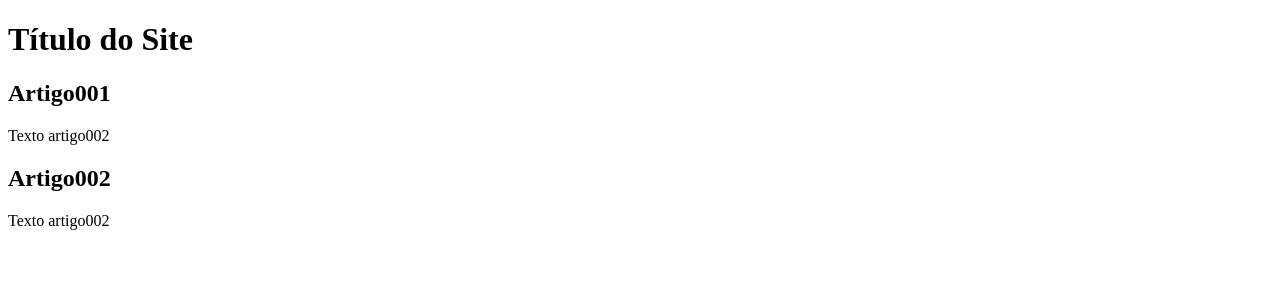
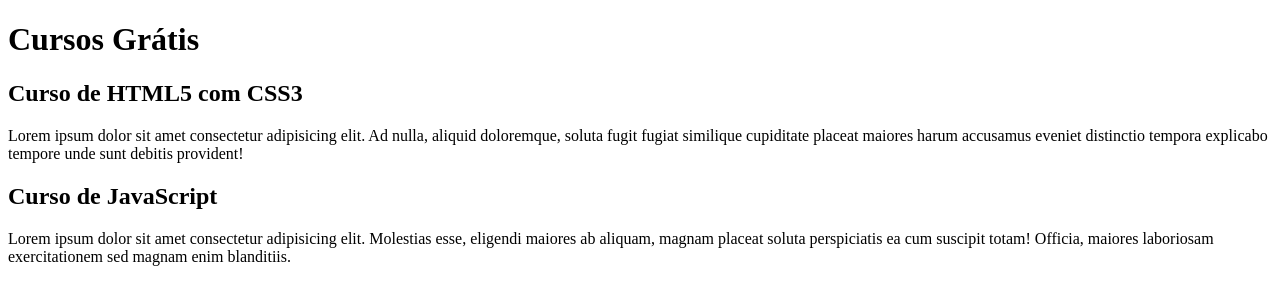
Before and after one commit to Gustavobrosa/projetosite, a plain HTML site: page index.html in a window 1280 px wide. Drawn offline with Linux system fonts and the light colour scheme.

Commit message:
Comecei a escrever o conteudo

```diff
--- a/index.html
+++ b/index.html
@@ -9,15 +9,15 @@
 <body>
     <main>
         <header>
-            <h1>Título do Site</h1>
+            <h1>Cursos Grátis</h1>
         </header>
         <article>
-            <h2>Artigo001</h2>
-            <p>Texto artigo002</p>
+            <h2>Curso de HTML5 com CSS3</h2>
+            <p>Lorem ipsum dolor sit amet consectetur adipisicing elit. Ad nulla, aliquid doloremque, soluta fugit fugiat similique cupiditate placeat maiores harum accusamus eveniet distinctio tempora explicabo tempore unde sunt debitis provident!</p>
         </article>
         <article>
-            <h2>Artigo002</h2>
-            <p>Texto artigo002</p>
+            <h2>Curso de JavaScript</h2>
+            <p>Lorem ipsum dolor sit amet consectetur adipisicing elit. Molestias esse, eligendi maiores ab aliquam, magnam placeat soluta perspiciatis ea cum suscipit totam! Officia, maiores laboriosam exercitationem sed magnam enim blanditiis.</p>
         </article>
     </main>
 </body>
```
